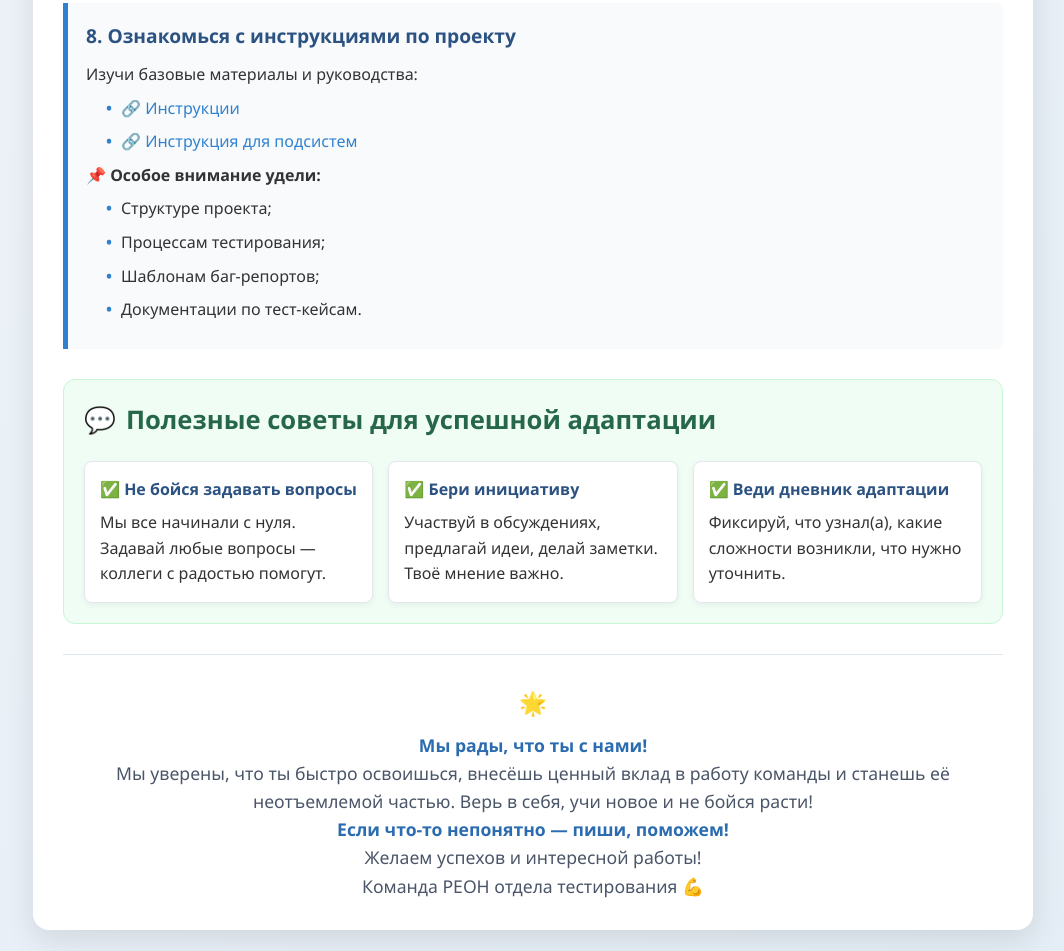
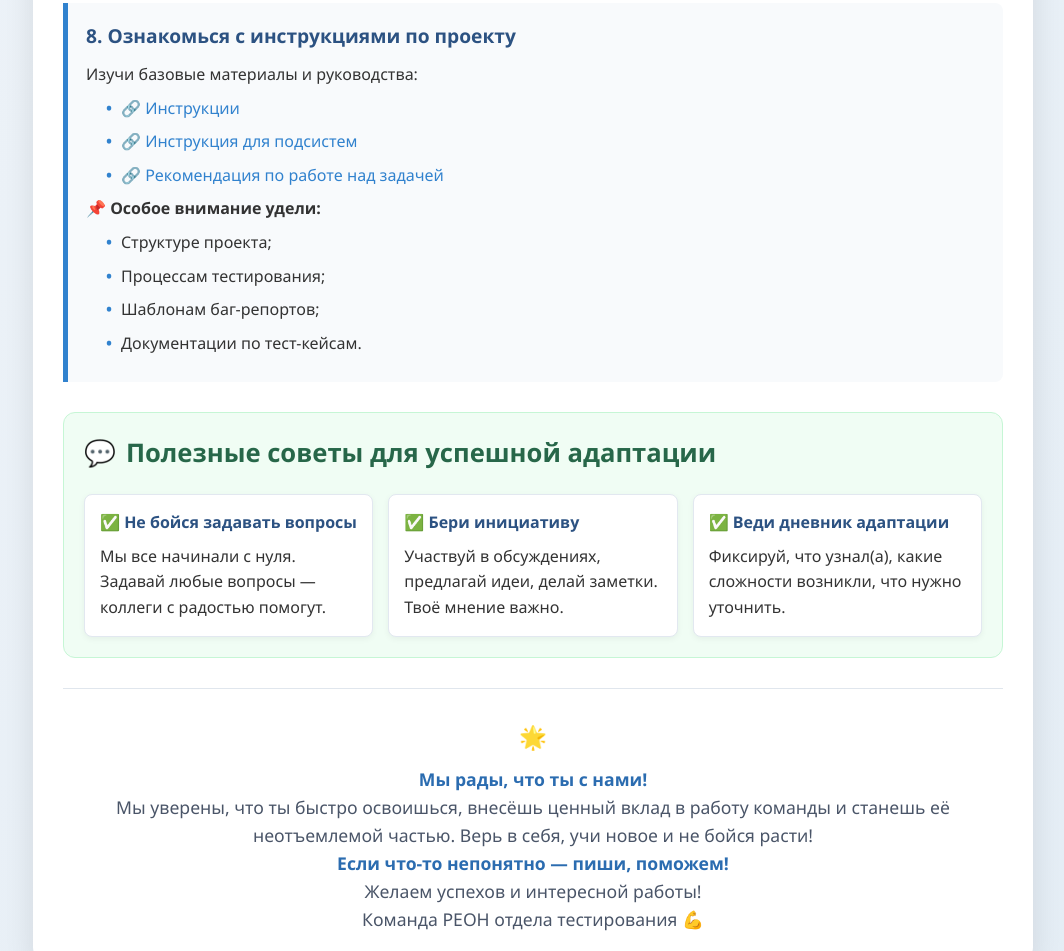
Before and after one commit to alebars2023/hello, a plain HTML site: page index.html in a window 1280 px wide. Shown: the part 2482-3433 px from the top of the page, without its empty margins (107-1171 px from the left). Drawn offline with Linux system fonts and the light colour scheme.

Commit message:
Update index.html

```diff
--- a/index.html
+++ b/index.html
@@ -299,6 +299,7 @@
         <ul>
           <li><a href="https://conf.bars.group/pages/viewpage.action?pageId=275222826&src=contextnavpagetreemode " target="_blank">🔗 Инструкции</a></li>
           <li><a href="https://conf.bars.group/pages/viewpage.action?pageId=308358723&src=contextnavpagetreemode " target="_blank">🔗 Инструкция для подсистем</a></li>
+          <li><a href="https://conf.bars.group/pages/viewpage.action?pageId=328995961&src=contextnavpagetreemode " target="_blank">🔗 Рекомендация по работе над задачей</a></li>
         </ul>
         <p><strong>📌 Особое внимание удели:</strong></p>
         <ul>
```
